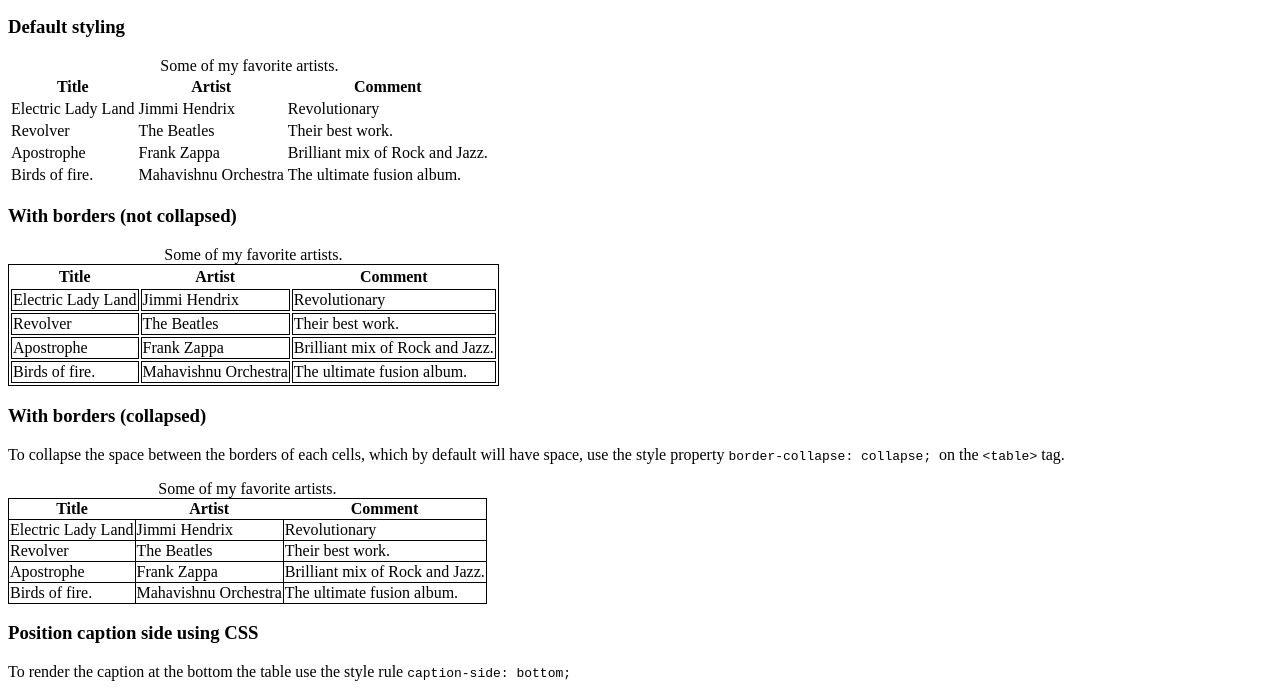
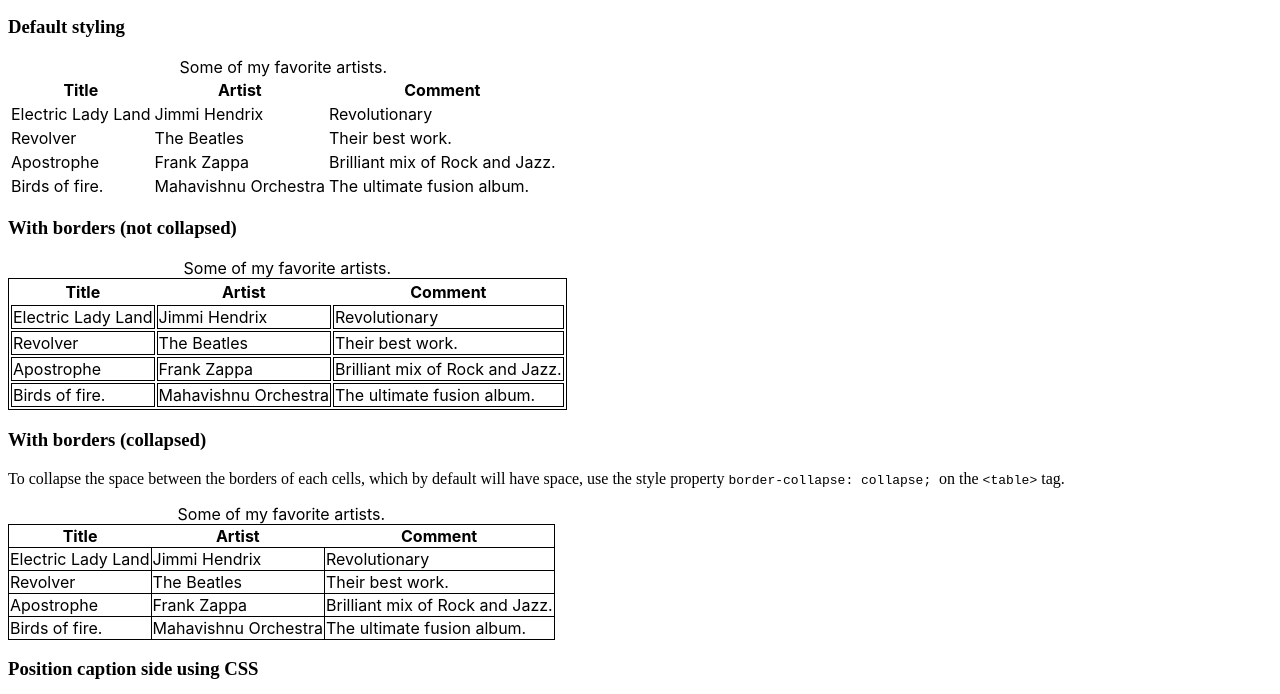
Before and after one commit to termitepreston/frontend-sandbox, a website built with Vite: page session-3.html in a window 1280 px wide. Shown: the part 1258-1952 px from the top of the page. Built offline with nearby package versions, Linux system fonts and the light colour scheme.

Commit message:
Use Inter font.

```diff
--- a/main.css
+++ b/main.css
@@ -2,8 +2,9 @@
     font-size: 1.5;
 }
 
-form {
-    font-family: sans-serif;
+form,
+table {
+    font-family: "Inter";
 }
 
 
```
